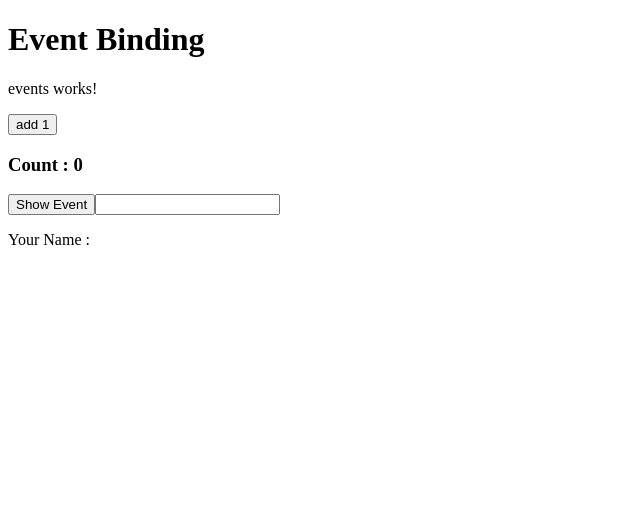
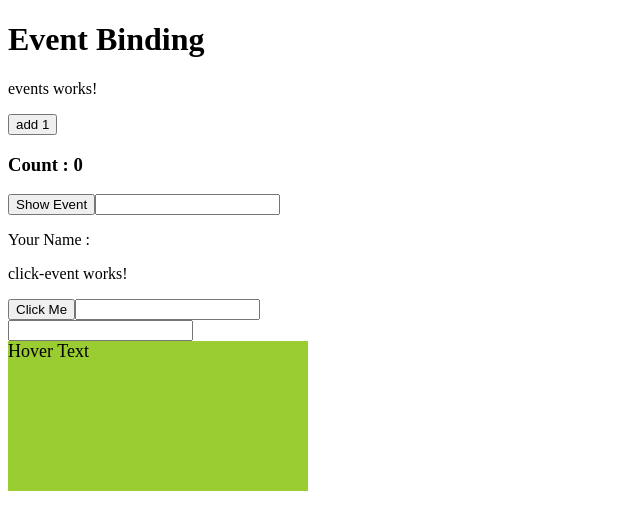
Before and after one commit to DK004/Angular-Full-Course, an Angular app: page / in a window 1280 px wide. Shown: the top 530 px of the page, without its empty margins (0-640 px from the left). Built offline with nearby package versions, Linux system fonts and the light colour scheme.

Commit message:
More Event binding stuff wiht mouse and keys etc.

```diff
--- a/src/app/app.html
+++ b/src/app/app.html
@@ -1,2 +1,3 @@
 <h1>Event Binding</h1>
 <app-events></app-events>
+ <app-click-event></app-click-event>
--- a/src/app/app.ts
+++ b/src/app/app.ts
@@ -1,10 +1,11 @@
 import { Component, signal } from '@angular/core';
 import { RouterOutlet } from '@angular/router';
 import { Events } from './events/events';
+import { ClickEvent } from './click-event/click-event';
 
 @Component({
   selector: 'app-root',
-  imports: [RouterOutlet, Events],
+  imports: [RouterOutlet, Events, ClickEvent],
   templateUrl: './app.html',
   styleUrl: './app.css'
 })
--- /dev/null
+++ b/src/app/click-event/click-event.css
@@ -0,0 +1,6 @@
+.hover-box{
+    width:300px;
+    height: 150px;
+    background:yellowgreen;
+    font-size:large;
+}
--- /dev/null
+++ b/src/app/click-event/click-event.html
@@ -0,0 +1,9 @@
+<p>click-event works!</p>
+
+<button (click)="handleClick()">Click Me</button>
+
+<input (input)="onTyping($event)"/>
+<br/>
+<input (keyup)="onKeyUp($event)" />
+
+<div (mouseover)="onHover()" (mouseleave)="onLeave()" class="hover-box">Hover Text</div>
--- /dev/null
+++ b/src/app/click-event/click-event.ts
@@ -0,0 +1,31 @@
+import { Component } from '@angular/core';
+
+@Component({
+  selector: 'app-click-event',
+  imports: [],
+  templateUrl: './click-event.html',
+  styleUrl: './click-event.css',
+})
+export class ClickEvent {
+
+  handleClick(){
+    console.log("Button Clicked");
+  }
+
+  onTyping(event: any){
+    console.log("Typed : ",event.target.value);
+  }
+
+  onKeyUp(event:any){
+    console.log(event.key);
+  }
+
+  onHover(){
+    console.log("Mouse entered the box");
+  }
+
+  onLeave(){
+    console.log("Mouse left...");
+  }
+
+}
```
Also changed, not shown: 1 other file (tests, documents, lock files or other folders).
